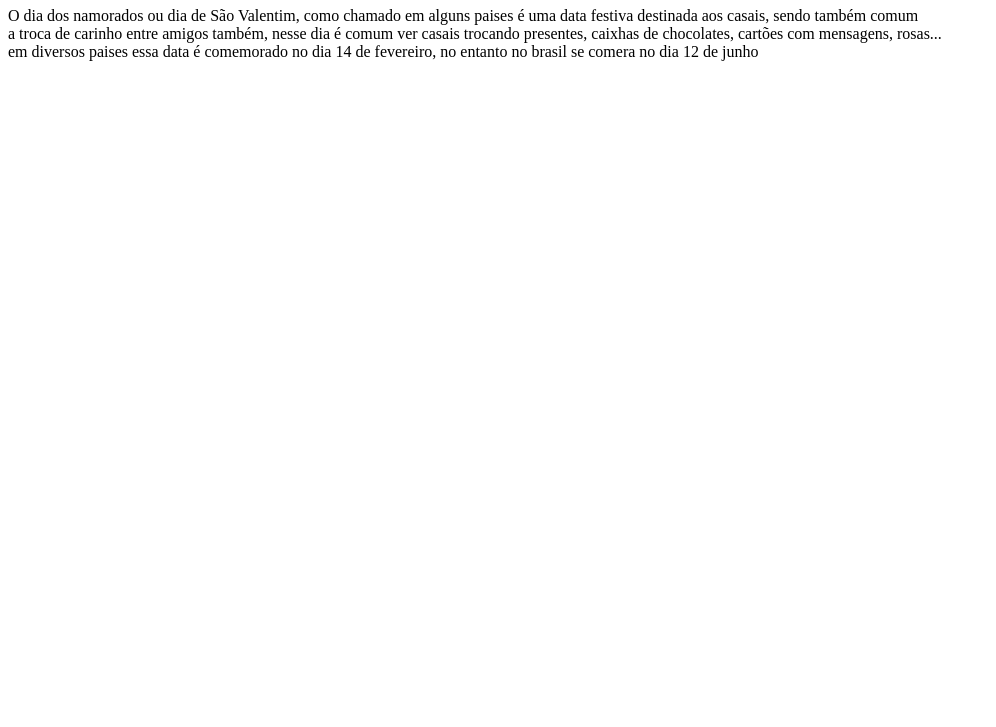
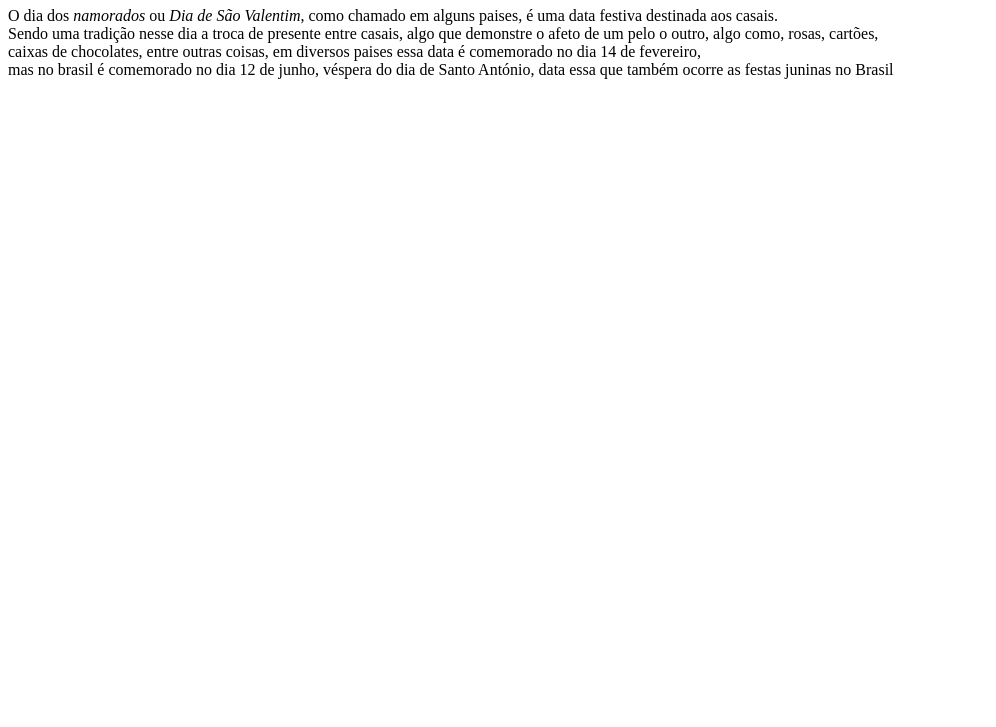
Before and after one commit to brunoMou/S-o-Jo-o, a plain HTML site: page index.html in a window 1280 px wide. Shown: the part 73-800 px from the top of the page, without its empty margins (0-996 px from the left). Drawn offline with Linux system fonts and the light colour scheme.

Commit message:
Update index.html

```diff
--- a/index.html
+++ b/index.html
@@ -8,9 +8,10 @@
   <body backgroung color = "red">
 
     <h1>Dia dos Namorados</h1>
-    <p> O dia dos namorados ou dia de São Valentim, como chamado em alguns paises é uma data festiva destinada aos casais, sendo também comum<br>
-        a troca de carinho entre amigos também, nesse dia é comum ver casais trocando presentes, caixhas de chocolates, cartões com mensagens, rosas...<br>
-        em diversos paises essa data é comemorado no dia 14 de fevereiro, no entanto no brasil se comera no dia 12 de junho <p>
+    <p> O dia dos <em>namorados</em> ou <em>Dia de São Valentim</em>, como chamado em alguns paises, é uma data festiva destinada aos casais.<br>
+      Sendo uma tradição nesse dia a troca de presente entre casais, algo que demonstre o afeto de um pelo o outro, algo como, rosas, cartões,<br>
+      caixas de chocolates, entre outras coisas, em diversos paises essa data é comemorado no dia 14 de fevereiro,<br>
+      mas no brasil é comemorado no dia 12 de junho, véspera do dia de Santo António, data essa que também ocorre as festas juninas no Brasil<p>
 
 
   </body>
```
